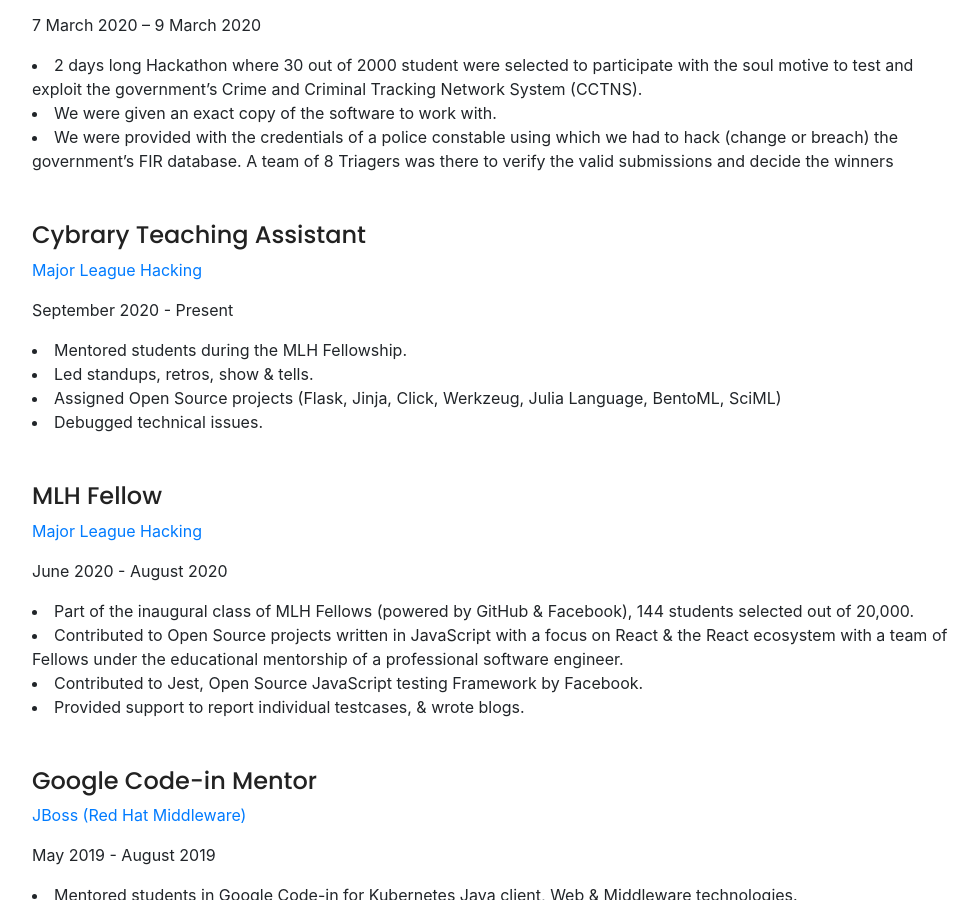
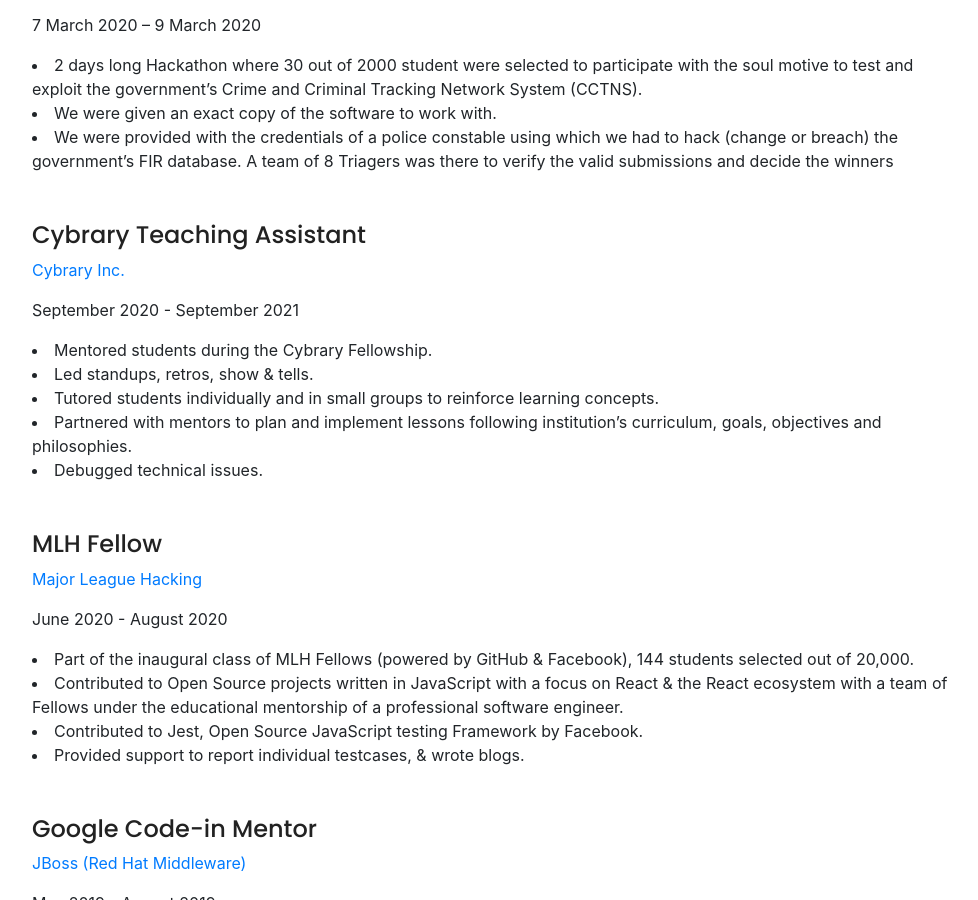
Before and after one commit to Siddharth-Rajput/Siddharth-Rajput.github.io, a Jekyll site: the page index.html, which Jekyll copies as it is, in a window 1280 px wide and 900 px high, scrolled down 2766 px. Shown: the whole window, without its empty margins (53-1031 px from the left). Built offline with Jekyll 4.4.1, drawn with Linux system fonts in a browser that asks for light colours; nearby versions of some CDN libraries; some of the changed text lies outside the part shown.

Commit message:
Update index.html

```diff
--- a/index.html
+++ b/index.html
@@ -289,15 +289,16 @@
                             <div class="py-4">
                                 <div class="desc">
                                     <h4>Cybrary Teaching Assistant</h4>
-                                    <p><a href="https://fellowship.mlh.io">Major League Hacking</a></p>
+                                    <p><a href="https://www.cybrary.it/">Cybrary Inc.</a></p>
                                 </div>
                                 <div>
-                                    <p>September 2020 - Present</p>
+                                    <p>September 2020 - September 2021</p>
                                 </div>
                                 <div>
-                                    <li>Mentored students during the MLH Fellowship.</li>
+                                    <li>Mentored students during the Cybrary Fellowship.</li>
                                     <li>Led standups, retros, show & tells.</li>
-                                    <li>Assigned Open Source projects (Flask, Jinja, Click, Werkzeug, Julia Language, BentoML, SciML)</li>
+                                    <li>Tutored students individually and in small groups to reinforce learning concepts.</li>
+                                    <li>Partnered with mentors to plan and implement lessons following institution’s curriculum, goals, objectives and philosophies.</li>
                                     <li>Debugged technical issues.</li>
                                 </div>
                             </div>
@@ -365,14 +366,14 @@
                 </div>
         </section>
 
-        <!-- <section>
+        <section>
             <h1 class="display-4 mt-5">Volunteering</h1>
                 <h1 class="bold-text bg-text">Community</h1>
 
                 <div class="row d-flex">
                     <div class="col-md-10">
                         <div class="mt-3">
-                            <div class="py-4">
+                            <!-- <div class="py-4">
                                 <div class="desc">
                                     <h4>Co-Founder and Instructor</h4>
                                     <p><a href="https://www.youtube.com/c/CodeforCause">Code for Cause</a></p>
```
Also changed, not shown: other parts of index.html (+5 -5 lines).
